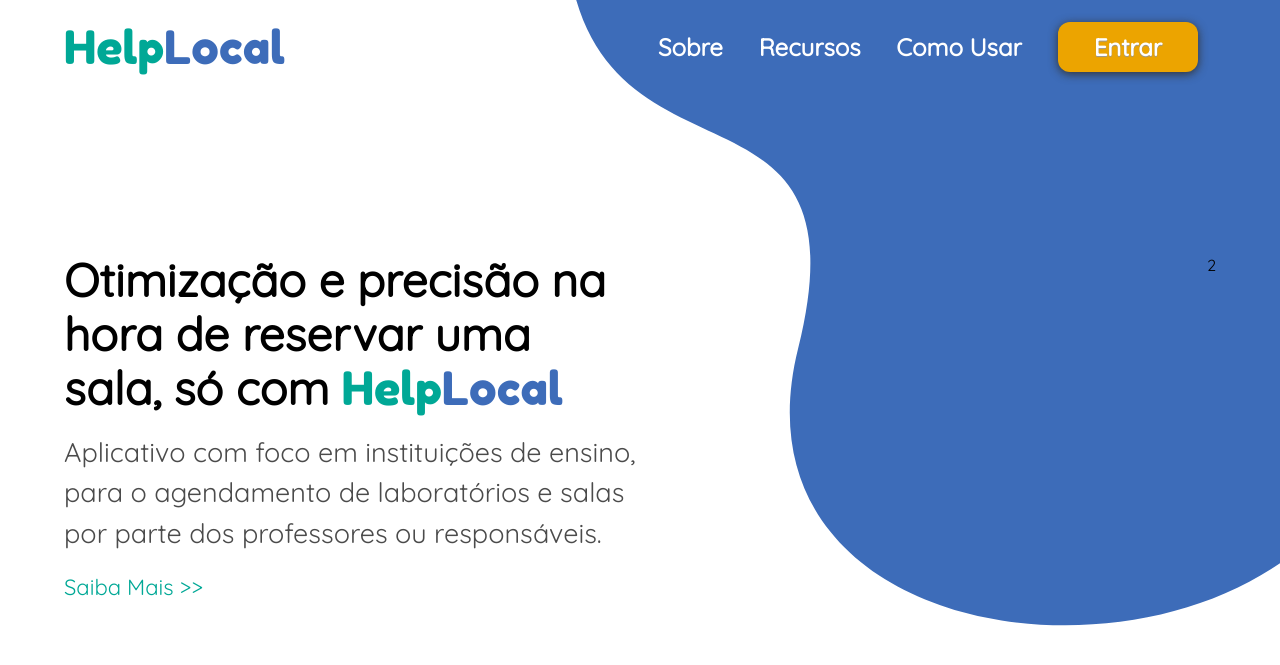
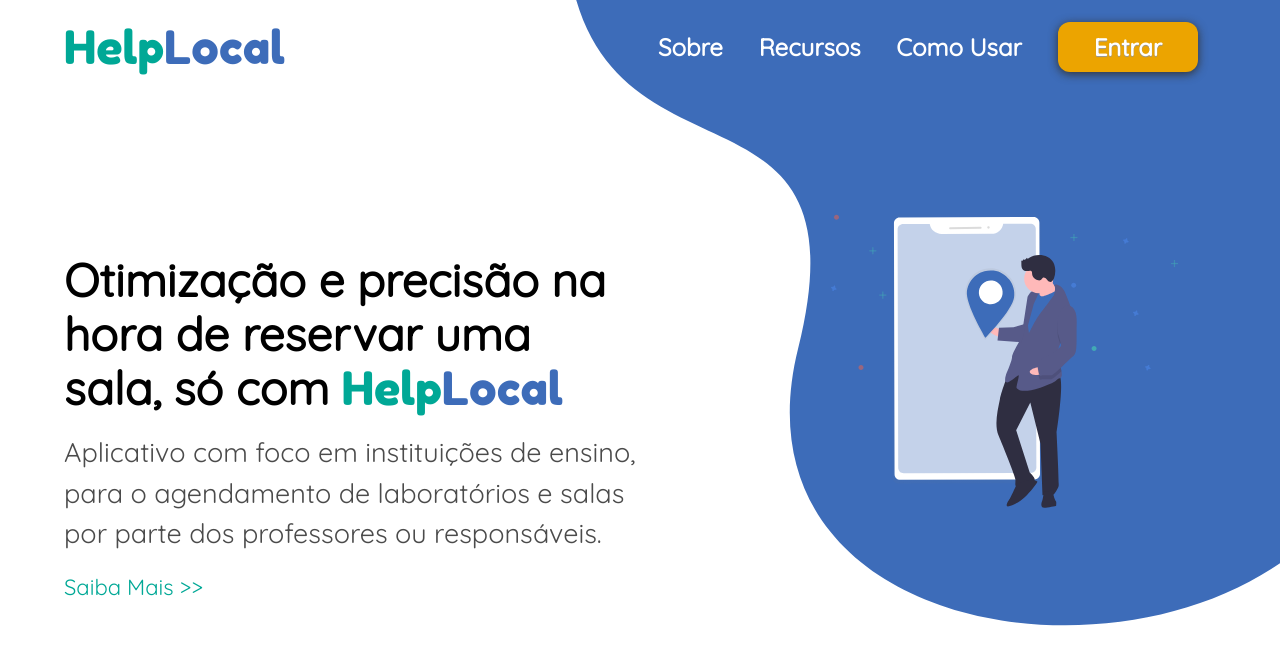
Before and after one commit to rign0002/Hackathon-Sebrae, a PHP site: page / in a window 1280 px wide. Shown: the top 665 px of the page. Run offline with PHP 8.4, Linux system fonts and the light colour scheme.

Commit message:
coloquei a imagem na pagina inicial

```diff
--- a/css/style.css
+++ b/css/style.css
@@ -21,7 +21,7 @@ body {
     background-size: 55%;
 }
 
-/**** Layout ****/
+/******* Layout *******/
 
 #interface {
     padding: 1%;
@@ -37,7 +37,7 @@ body {
 
 .grid2 {
     grid-area: b;
-    width: 50%;
+    width: 75%;
 }
 
 .grid3 {
@@ -107,6 +107,10 @@ body {
     font-size: 22px;
 }
 
+#photo-inicial {
+    width: 90%;
+    transform: translateY(-60px);
+}
 
 
 
--- a/index.html
+++ b/index.html
@@ -30,7 +30,7 @@
             <p>Saiba Mais >></p>
         </section>
         <section class="grid3">
-            <p>2</p>
+            <img src="img/photo-inicial.svg" id="photo-inicial"/>
         </section>
     </section>
 </body>
```
Also changed, not shown: img/bola-branca.png (deleted), img/celular.png (deleted), img/photo-inicial.svg (added).
